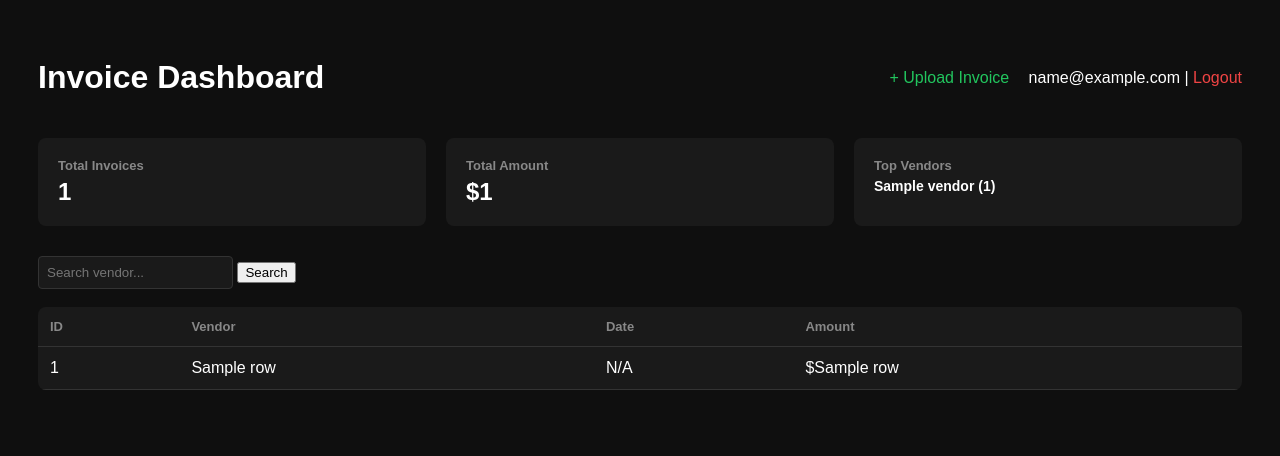
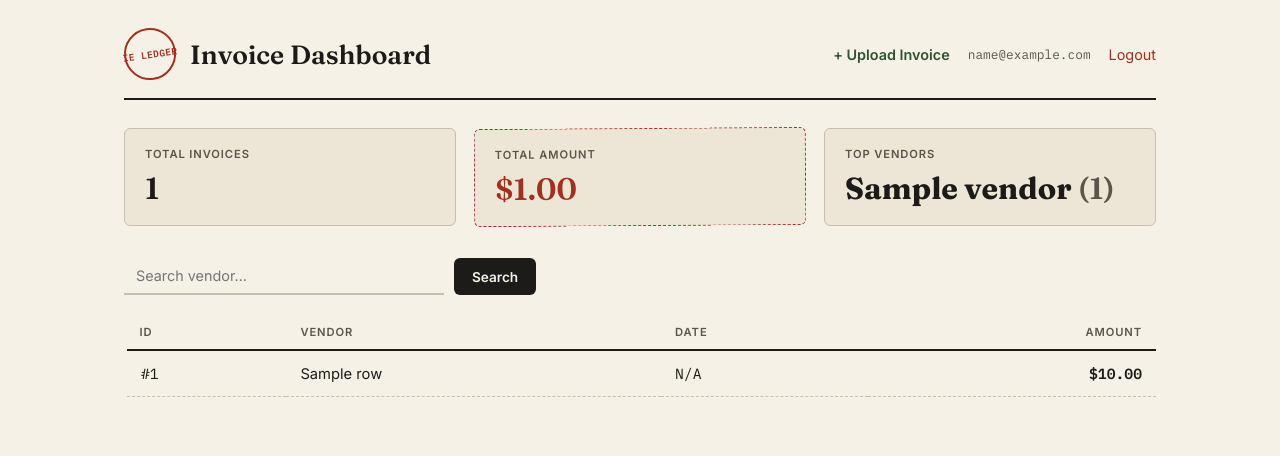
Before and after one commit to farazshoukat/ai-invoice-extractor, a Flask app: template templates/dashboard.html in a window 1280 px wide. Shown: the top 456 px of the page. Run offline with Flask 3, Linux system fonts and the light colour scheme; the template is opened without the code that fills it: most values are stand-ins (such as "Sample title", 1, 10 or a date in 2020).

Commit message:
Add delete invoice, show items in dashboard, new UI

```diff
--- /dev/null
+++ b/static/style.css
@@ -0,0 +1,263 @@
+:root {
+  --paper: #F6F1E7;
+  --paper-dim: #EDE6D6;
+  --ink: #1C1B19;
+  --ink-soft: #5A564C;
+  --rule: #C9C0AC;
+  --stamp-red: #A32F1F;
+  --stamp-green: #2F5233;
+  --gold: #B08D57;
+  --radius: 6px;
+}
+
+* { box-sizing: border-box; }
+
+body {
+  margin: 0;
+  background: var(--paper);
+  color: var(--ink);
+  font-family: 'Inter', sans-serif;
+  -webkit-font-smoothing: antialiased;
+}
+
+a { color: inherit; }
+
+.mono { font-family: 'IBM Plex Mono', monospace; }
+
+/* --- Stamp signature element --- */
+.stamp {
+  display: inline-flex;
+  align-items: center;
+  justify-content: center;
+  width: 52px;
+  height: 52px;
+  border: 2px solid var(--stamp-red);
+  border-radius: 50%;
+  color: var(--stamp-red);
+  font-family: 'IBM Plex Mono', monospace;
+  font-size: 0.6rem;
+  font-weight: 600;
+  letter-spacing: 0.04em;
+  text-transform: uppercase;
+  transform: rotate(-8deg);
+  flex-shrink: 0;
+  animation: stampIn 0.4s ease-out;
+}
+@keyframes stampIn {
+  from { transform: rotate(-8deg) scale(1.6); opacity: 0; }
+  to   { transform: rotate(-8deg) scale(1); opacity: 1; }
+}
+@media (prefers-reduced-motion: reduce) {
+  .stamp { animation: none; }
+}
+
+/* --- Layout --- */
+.wrap { max-width: 1080px; margin: 0 auto; padding: 28px 24px 60px; }
+
+.topbar {
+  display: flex;
+  align-items: center;
+  justify-content: space-between;
+  padding-bottom: 18px;
+  margin-bottom: 28px;
+  border-bottom: 2px solid var(--ink);
+}
+.topbar .brand { display: flex; align-items: center; gap: 14px; }
+.topbar h1 {
+  font-family: 'Fraunces', serif;
+  font-size: 1.65rem;
+  font-weight: 600;
+  margin: 0;
+}
+.topbar .nav { display: flex; align-items: center; gap: 18px; font-size: 0.9rem; }
+.topbar .nav a { text-decoration: none; }
+.topbar .nav .upload-link { color: var(--stamp-green); font-weight: 600; }
+.topbar .nav .logout-link { color: var(--stamp-red); }
+.topbar .nav .email { color: var(--ink-soft); font-family: 'IBM Plex Mono', monospace; font-size: 0.8rem; }
+
+/* --- Stat cards --- */
+.stats { display: grid; grid-template-columns: repeat(3, 1fr); gap: 18px; margin-bottom: 32px; }
+.stat-card {
+  background: var(--paper-dim);
+  border: 1px solid var(--rule);
+  border-radius: var(--radius);
+  padding: 18px 20px;
+}
+.stat-card h3 {
+  margin: 0 0 8px;
+  font-size: 0.7rem;
+  letter-spacing: 0.08em;
+  text-transform: uppercase;
+  color: var(--ink-soft);
+  font-weight: 600;
+}
+.stat-card p { margin: 0; font-family: 'Fraunces', serif; font-size: 1.9rem; font-weight: 600; }
+.stat-card.total {
+  border: 1px dashed var(--stamp-red);
+  transform: rotate(-0.4deg);
+}
+.stat-card.total p { color: var(--stamp-red); }
+.vendor-row { font-family: 'IBM Plex Mono', monospace; font-size: 0.85rem; margin: 3px 0; color: var(--ink-soft); }
+.vendor-row b { color: var(--ink); }
+
+/* --- Search --- */
+.search-bar { display: flex; gap: 10px; margin-bottom: 20px; }
+.search-bar input {
+  flex: 1;
+  max-width: 320px;
+  padding: 9px 12px;
+  border: none;
+  border-bottom: 2px solid var(--rule);
+  background: transparent;
+  font-family: 'Inter', sans-serif;
+  font-size: 0.9rem;
+  color: var(--ink);
+}
+.search-bar input:focus { outline: none; border-bottom-color: var(--stamp-red); }
+.search-bar button {
+  padding: 9px 18px;
+  background: var(--ink);
+  color: var(--paper);
+  border: none;
+  border-radius: var(--radius);
+  font-family: 'Inter', sans-serif;
+  font-weight: 600;
+  font-size: 0.85rem;
+  cursor: pointer;
+}
+.search-bar button:hover { background: var(--stamp-red); }
+
+/* --- Ledger table --- */
+table { width: 100%; border-collapse: collapse; }
+thead th {
+  text-align: left;
+  font-size: 0.7rem;
+  letter-spacing: 0.08em;
+  text-transform: uppercase;
+  color: var(--ink-soft);
+  font-weight: 600;
+  padding: 10px 14px;
+  border-bottom: 2px solid var(--ink);
+}
+tbody td {
+  padding: 13px 14px;
+  border-bottom: 1px dashed var(--rule);
+  font-size: 0.92rem;
+}
+tbody td.id, tbody td.date, tbody td.amount { font-family: 'IBM Plex Mono', monospace; }
+tbody td.amount { text-align: right; font-weight: 600; }
+tbody tr { transition: background 0.15s, border-left 0.15s; border-left: 3px solid transparent; }
+tbody tr:hover { background: var(--paper-dim); border-left-color: var(--stamp-red); }
+
+.empty-state {
+  text-align: center;
+  padding: 60px 20px;
+  color: var(--ink-soft);
+  border: 1px dashed var(--rule);
+  border-radius: var(--radius);
+}
+.empty-state a {
+  display: inline-block;
+  margin-top: 14px;
+  padding: 10px 20px;
+  background: var(--stamp-green);
+  color: var(--paper);
+  text-decoration: none;
+  border-radius: var(--radius);
+  font-weight: 600;
+  font-size: 0.85rem;
+}
+
+/* --- Auth pages --- */
+.auth-screen { min-height: 100vh; display: flex; align-items: center; justify-content: center; padding: 20px; }
+.auth-card {
+  background: var(--paper-dim);
+  border: 1px solid var(--rule);
+  border-radius: 8px;
+  padding: 36px 32px;
+  width: 100%;
+  max-width: 360px;
+  text-align: center;
+}
+.auth-card .stamp { margin-bottom: 14px; }
+.auth-card h2 { font-family: 'Fraunces', serif; font-size: 1.5rem; margin: 0 0 22px; }
+.auth-card input {
+  width: 100%;
+  padding: 11px 4px;
+  margin-bottom: 16px;
+  border: none;
+  border-bottom: 2px solid var(--rule);
+  background: transparent;
+  font-family: 'Inter', sans-serif;
+  font-size: 0.95rem;
+  color: var(--ink);
+}
+.auth-card input:focus { outline: none; border-bottom-color: var(--stamp-red); }
+.auth-card button {
+  width: 100%;
+  padding: 12px;
+  background: var(--ink);
+  color: var(--paper);
+  border: none;
+  border-radius: var(--radius);
+  font-weight: 600;
+  font-size: 0.95rem;
+  cursor: pointer;
+  transition: transform 0.1s, background 0.15s;
+}
+.auth-card button:hover { background: var(--stamp-red); }
+.auth-card button:active { transform: translateY(1px); }
+.auth-card .switch { margin-top: 18px; font-size: 0.85rem; color: var(--ink-soft); }
+.auth-card .switch a { color: var(--stamp-green); font-weight: 600; text-decoration: none; }
+.error-box {
+  background: rgba(163, 47, 31, 0.08);
+  border: 1px solid var(--stamp-red);
+  color: var(--stamp-red);
+  border-radius: var(--radius);
+  padding: 10px 14px;
+  font-size: 0.85rem;
+  margin-bottom: 18px;
+  text-align: left;
+}
+
+/* --- Upload page --- */
+.upload-card {
+  background: var(--paper-dim);
+  border: 1px dashed var(--rule);
+  border-radius: 8px;
+  padding: 40px 32px;
+  max-width: 420px;
+  margin: 0 auto;
+  text-align: center;
+}
+.upload-card h2 { font-family: 'Fraunces', serif; margin: 4px 0 24px; }
+.back-link { display: inline-block; margin-bottom: 24px; color: var(--ink-soft); text-decoration: none; font-size: 0.85rem; }
+.back-link:hover { color: var(--stamp-red); }
+.file-picker {
+  border: 1px solid var(--rule);
+  border-radius: var(--radius);
+  padding: 14px;
+  margin-bottom: 20px;
+  font-family: 'IBM Plex Mono', monospace;
+  font-size: 0.8rem;
+  cursor: pointer;
+  background: var(--paper);
+}
+.file-picker input { display: none; }
+.upload-card button {
+  width: 100%;
+  padding: 12px;
+  background: var(--stamp-green);
+  color: var(--paper);
+  border: none;
+  border-radius: var(--radius);
+  font-weight: 600;
+  cursor: pointer;
+}
+.upload-card button:hover { opacity: 0.9; }
+
+@media (max-width: 640px) {
+  .stats { grid-template-columns: 1fr; }
+  .topbar { flex-direction: column; align-items: flex-start; gap: 14px; }
+  thead th:nth-child(3), tbody td.date { display: none; }
+}
--- /dev/null
+++ b/templates/base.html
@@ -0,0 +1,15 @@
+<!DOCTYPE html>
+<html lang="en">
+<head>
+<meta charset="UTF-8">
+<meta name="viewport" content="width=device-width, initial-scale=1.0">
+<title>{% block title %}Invoice Extractor{% endblock %}</title>
+<link rel="preconnect" href="https://fonts.googleapis.com">
+<link rel="preconnect" href="https://fonts.gstatic.com" crossorigin>
+<link href="https://fonts.googleapis.com/css2?family=Fraunces:opsz,wght@9..144,500;9..144,600;9..144,700&family=Inter:wght@400;500;600&family=IBM+Plex+Mono:wght@400;500;600&display=swap" rel="stylesheet">
+<link rel="stylesheet" href="{{ url_for('static', filename='style.css') }}">
+</head>
+<body>
+{% block body %}{% endblock %}
+</body>
+</html>
--- a/templates/dashboard.html
+++ b/templates/dashboard.html
@@ -1,59 +1,58 @@
-<!DOCTYPE html>
-<html>
-<head>
-    <title>Dashboard - Invoice Extractor</title>
-    <style>
-        body { font-family: Arial, sans-serif; background: #0f0f0f; color: #fff; padding: 30px; }
-        .header { display: flex; justify-content: space-between; align-items: center; margin-bottom: 20px; }
-        .stats { display: flex; gap: 20px; margin-bottom: 30px; }
-        .stat-card { background: #1a1a1a; padding: 20px; border-radius: 8px; flex: 1; }
-        .stat-card h3 { margin: 0; color: #888; font-size: 13px; }
-        .stat-card p { margin: 5px 0 0; font-size: 24px; font-weight: bold; }
-        table { width: 100%; border-collapse: collapse; background: #1a1a1a; border-radius: 8px; overflow: hidden; }
-        th, td { padding: 12px; text-align: left; border-bottom: 1px solid #333; }
-        th { color: #888; font-size: 13px; }
-        input[type=text] { padding: 8px; border-radius: 4px; border: 1px solid #333; background: #1a1a1a; color: #fff; }
-        a.logout { color: #ef4444; text-decoration: none; }
-        a.upload-btn { color: #22c55e; text-decoration: none; margin-right: 15px; }
-    </style>
-</head>
-<body>
-    <div class="header">
+{% extends "base.html" %}
+{% block title %}Dashboard · Invoice Extractor{% endblock %}
+{% block body %}
+<div class="wrap">
+  <div class="topbar">
+    <div class="brand">
+      <span class="stamp">IE&nbsp;Ledger</span>
       <h1>Invoice Dashboard</h1>
-        <div>
-            <a class="upload-btn" href="{{ url_for('upload') }}">+ Upload Invoice</a>
-            <span>{{ email }}</span> |
-            <a class="logout" href="{{ url_for('logout') }}">Logout</a>
+    </div>
+    <div class="nav">
+      <a class="upload-link" href="{{ url_for('upload') }}">+ Upload Invoice</a>
+      <span class="email">{{ email }}</span>
+      <a class="logout-link" href="{{ url_for('logout') }}">Logout</a>
     </div>
   </div>
 
   <div class="stats">
     <div class="stat-card"><h3>Total Invoices</h3><p>{{ total_count }}</p></div>
-        <div class="stat-card"><h3>Total Amount</h3><p>${{ total_amount }}</p></div>
+    <div class="stat-card total"><h3>Total Amount</h3><p>${{ "%.2f"|format(total_amount) }}</p></div>
     <div class="stat-card">
       <h3>Top Vendors</h3>
       {% for v, count in top_vendors %}
-                <p style="font-size: 14px;">{{ v }} ({{ count }})</p>
+        <p class="vendor-row"><b>{{ v }}</b> ({{ count }})</p>
+      {% else %}
+        <p class="vendor-row">No data yet</p>
       {% endfor %}
     </div>
   </div>
 
-    <form method="GET">
-        <input type="text" name="q" placeholder="Search vendor...">
+  <form class="search-bar" method="GET">
+    <input type="text" name="q" placeholder="Search vendor…" value="{{ request.args.get('q', '') }}">
     <button type="submit">Search</button>
   </form>
 
-    <br>
+  {% if invoices %}
   <table>
-        <tr><th>ID</th><th>Vendor</th><th>Date</th><th>Amount</th></tr>
+    <thead>
+      <tr><th>ID</th><th>Vendor</th><th>Date</th><th style="text-align:right">Amount</th></tr>
+    </thead>
+    <tbody>
       {% for row in invoices %}
       <tr>
-            <td>{{ row[0] }}</td>
+        <td class="id">#{{ row[0] }}</td>
         <td>{{ row[1] }}</td>
-            <td>{{ row[2] or "N/A" }}</td>
-            <td>${{ row[3] }}</td>
+        <td class="date">{{ row[2] or "N/A" }}</td>
+        <td class="amount">${{ "%.2f"|format(row[3]) if row[3] is not none else "0.00" }}</td>
       </tr>
       {% endfor %}
+    </tbody>
   </table>
-</body>
-</html>
+  {% else %}
+  <div class="empty-state">
+    <p>No entries yet — upload your first invoice to start the ledger.</p>
+    <a href="{{ url_for('upload') }}">+ Upload Invoice</a>
+  </div>
+  {% endif %}
+</div>
+{% endblock %}
```
Also changed, not shown: db.py (+14 -1 lines), templates/login.html (+17 -26 lines), templates/signup.html (+11 -20 lines), templates/upload.html (+26 -25 lines). Lines whose indentation alone changed are shown as unchanged.
